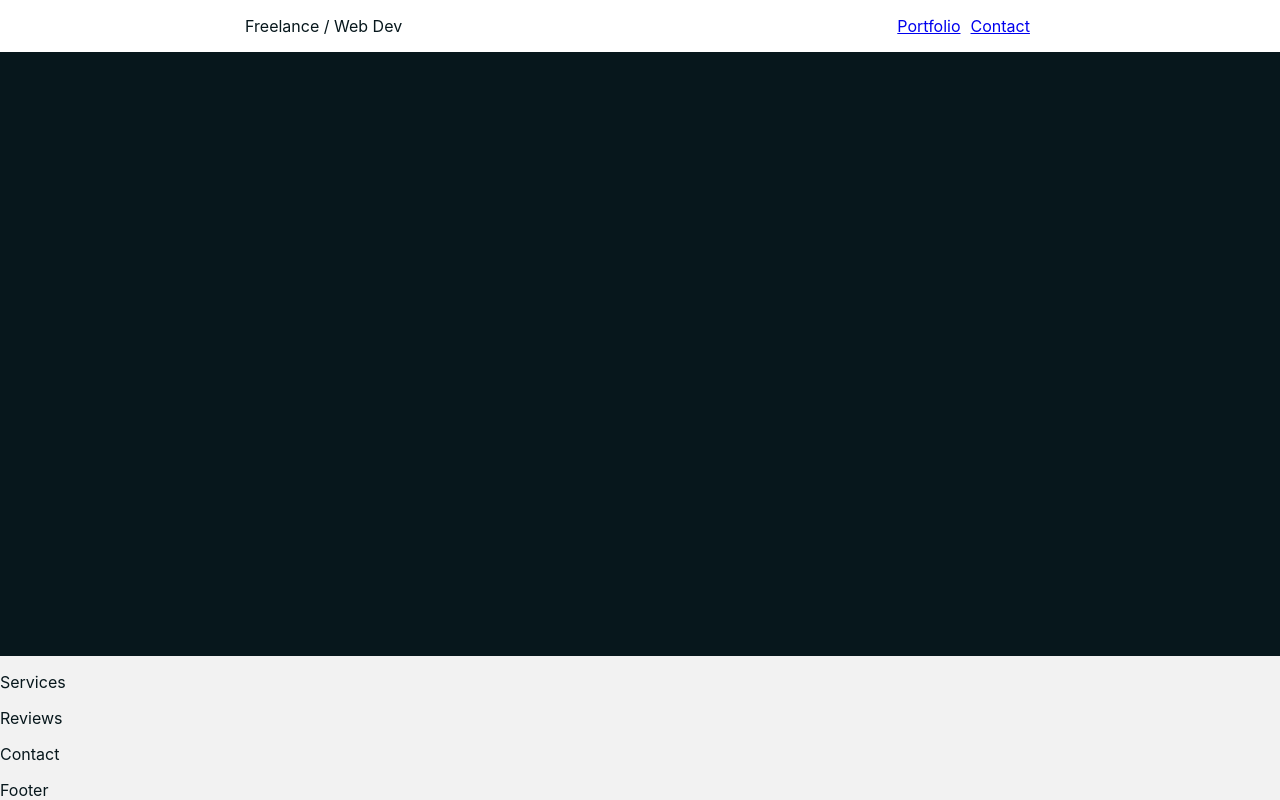
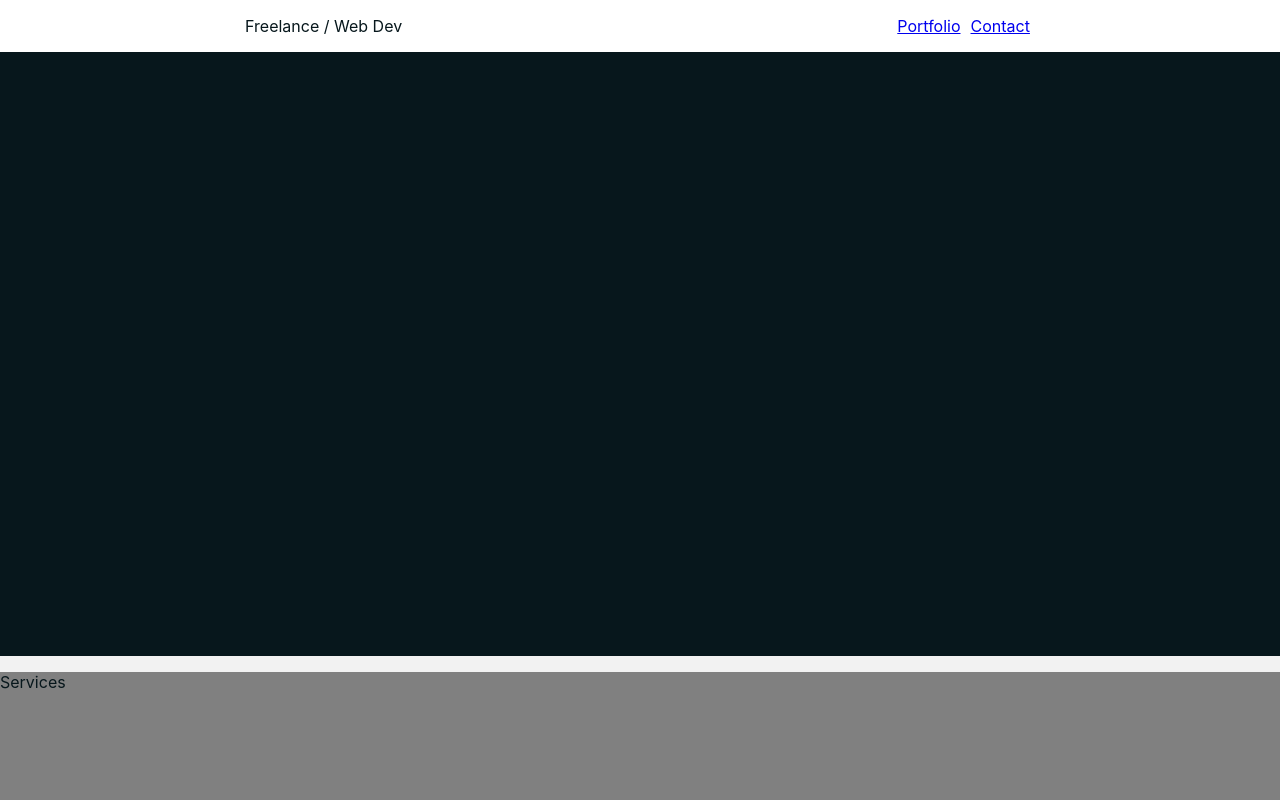
Before and after one commit to venoblin/freelance-webdev, a React (Create React App) app: page / in a window 1280 px wide. Shown: the top 800 px of the page. Built offline with nearby package versions, Linux system fonts and the light colour scheme.

Commit message:
added styles

```diff
--- a/src/styles/Home.css
+++ b/src/styles/Home.css
@@ -2,4 +2,8 @@
   background: #07171C;
   color: #F2F2F2;
   height: 80vh;
+}
+.home .services {
+  background: grey;
+  height: 20vh;
 }/*# sourceMappingURL=Home.css.map */
--- a/src/styles/Home.scss
+++ b/src/styles/Home.scss
@@ -6,4 +6,9 @@
     color: $whiteColor;
     height: 80vh;
   }
+
+  .services {
+    background: grey;
+    height: 20vh;
+  }
 }
```
Also changed, not shown: 1 other file (tests, documents, lock files or other folders).
